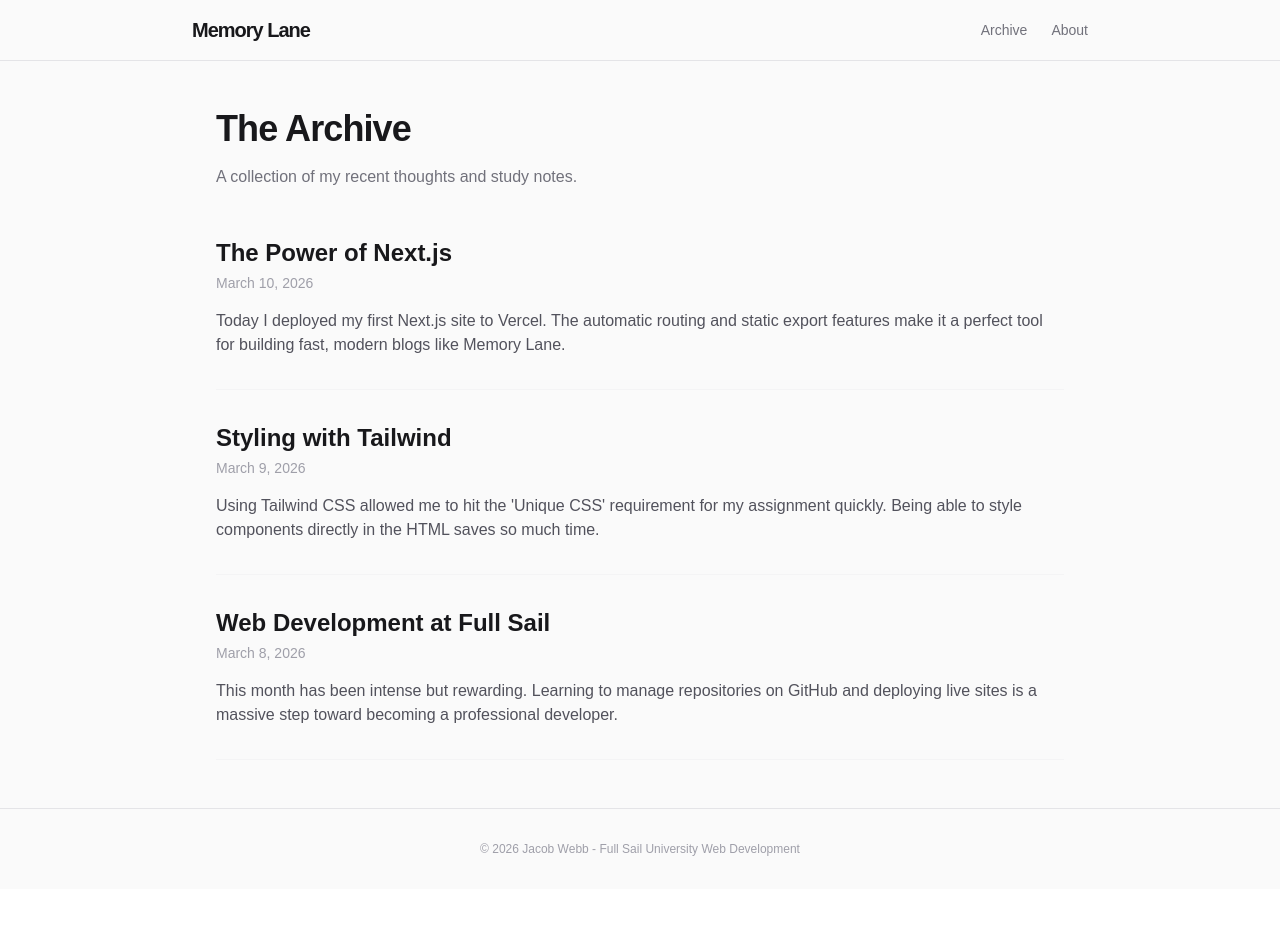
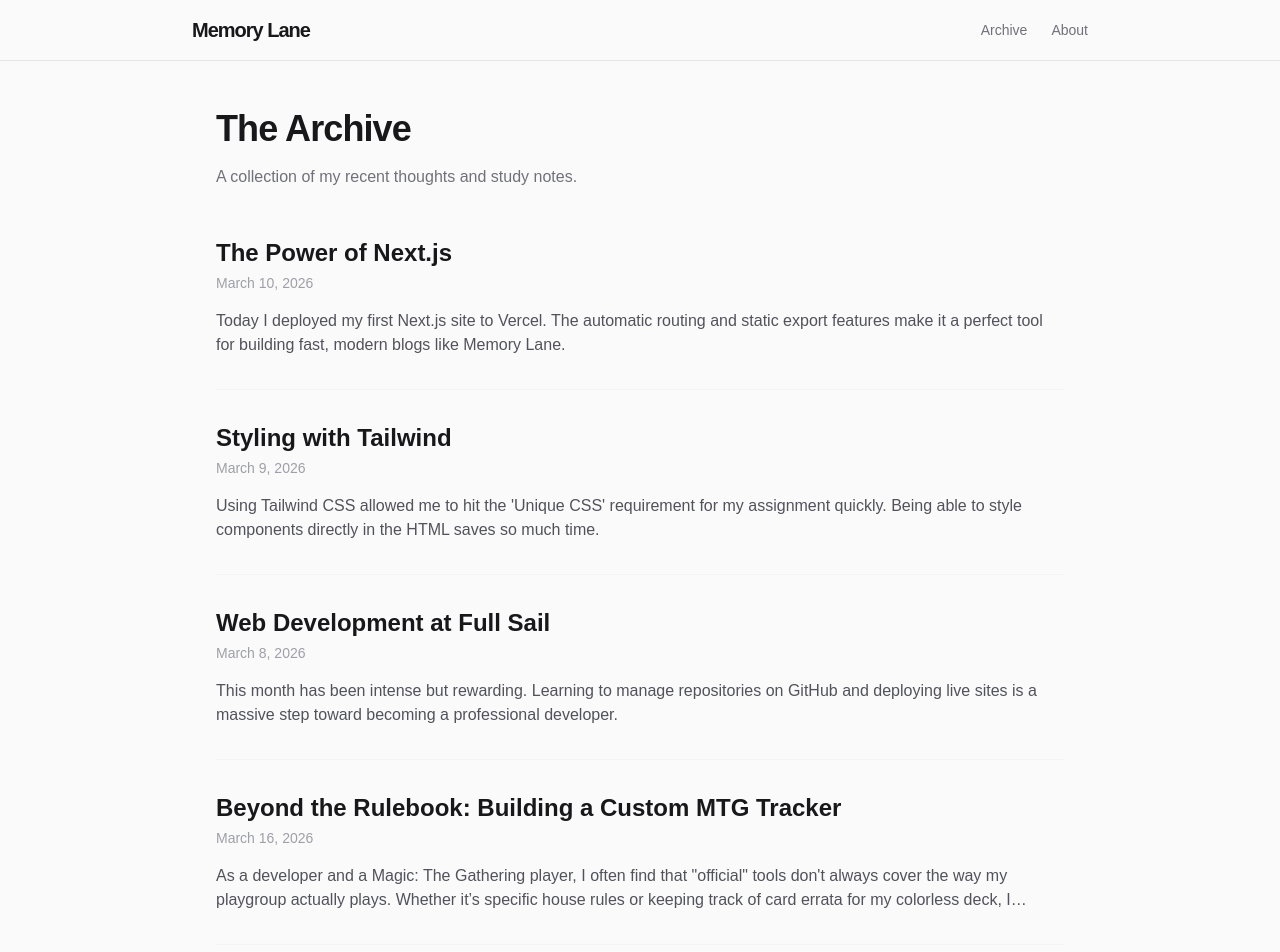
Before and after one commit to JWWebb-FS/memory-lane-blog, a Next.js app: page / in a window 1280 px wide. Shown: the top 952 px of the page. Before the commit the page ends 889 px from the top, so only its background shows below. Built offline with nearby package versions, Linux system fonts and the light colour scheme.

Commit message:
Add MTG Articale post and image

```diff
--- a/posts.ts
+++ b/posts.ts
@@ -17,5 +17,21 @@ export const posts = [
     title: "Web Development at Full Sail",
     date: "March 8, 2026",
     content: "This month has been intense but rewarding. Learning to manage repositories on GitHub and deploying live sites is a massive step toward becoming a professional developer."
-  }
+  },
+  {
+  id: "mtg-tracker-project",
+  title: "Beyond the Rulebook: Building a Custom MTG Tracker",
+  date: "March 16, 2026",
+  image: "/images/emrakul.jpg",
+  content: `As a developer and a Magic: The Gathering player, I often find that "official" tools don't always cover the way my playgroup actually plays. Whether it’s specific house rules or keeping track of card errata for my colorless deck, I needed something more tailored.
+
+This week, I’ve been working on a custom MTG tracking app using React and Next.js. The goal is simple: create a clean interface that manages dynamic house rules and provides quick access to specific card clarifications that the standard apps might miss.
+
+Key features I'm focusing on:
+- Custom Rule Toggles: Easily switch between standard play and our group's specific house rules.
+- Errata Logs: A quick-reference section for cards that have had significant text updates.
+- State Management: Using React to ensure the life totals and rule changes update instantly.
+
+Building this has been a great way to practice state management and routing in a real-world scenario. It's one thing to follow a tutorial, but it’s another to build a tool you’ll actually use at the table next Friday night.`
+}
 ];
```
Also changed, not shown: public/images/emrakul.jpg (added).
